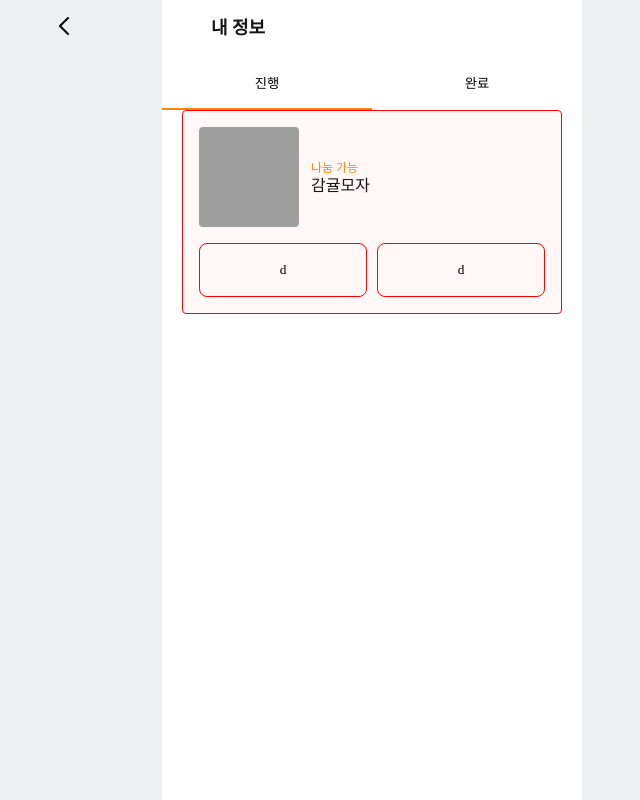
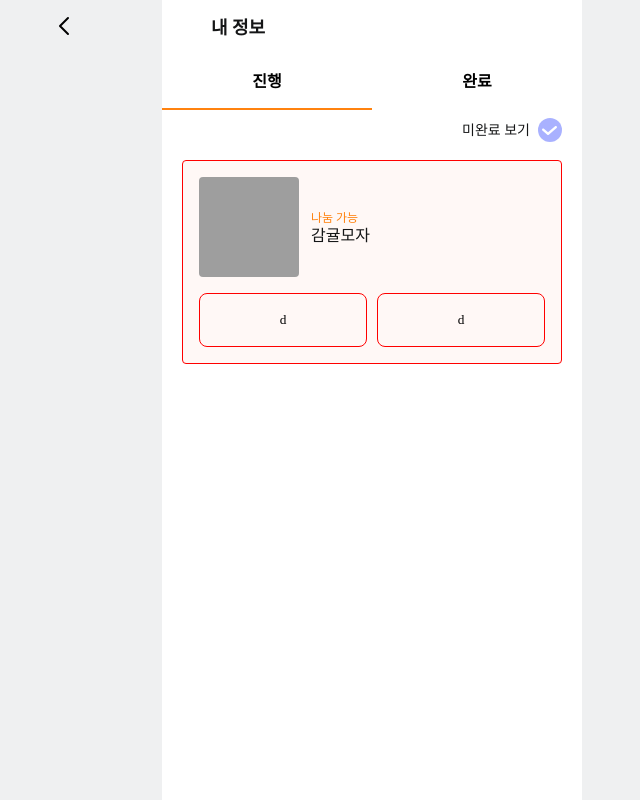
Before and after one commit to NolNol9oormthon/UseMineClient, a Next.js app: page /mypage in a window 1280 px wide. Shown: the whole page, without its empty margins (268-908 px from the left). Built offline with nearby package versions, Linux system fonts and the light colour scheme; grey boxes are pictures that could not be loaded; a web font is replaced by a local one.

Commit message:
feat: checkbox 레이아웃 작성

```diff
--- a/pages/mypage.tsx
+++ b/pages/mypage.tsx
@@ -4,6 +4,7 @@ import styled from 'styled-components';
 
 import Header from '../src/components/Header';
 import ShareCard from '../src/components/ShareCard';
+import Checkbox from '../assets/icons/checkbox.svg';
 
 enum TAB {
   NOTIFICATION = 'NOTIFICATION',
@@ -26,15 +27,24 @@ const TabMenu = styled.div`
 `;
 
 const Tab = styled.button<{ isHighlight: boolean }>`
+  font-weight: 700;
+  font-size: 16px;
+  line-height: 18px;
   width: 50%;
   border-bottom: ${({ isHighlight, theme }) =>
     isHighlight ? `2px solid ${theme.colors.tam_Orange500}` : `2px solid transparent`};
 `;
 
-const Contents = styled.div``;
+const Contents = styled.div`
+  padding: 8px 0;
+  display: flex;
+  flex-direction: column;
+  gap: 16px;
+`;
 
 const Mypage: NextPage = () => {
   const [tab, setTab] = useState<TAB>(TAB.NOTIFICATION);
+  const [isChecked, setIsChecked] = useState(false);
 
   const handleTabChange = () => {
     if (tab === TAB.NOTIFICATION) setTab(TAB.MYARTICLE);
@@ -65,6 +75,24 @@ const Mypage: NextPage = () => {
         </TabMenu>
       </TabSection>
       <Contents>
+        {/* <IncompleteToggle ty></IncompleteToggle> */}
+        {/* <label htmlFor="incompleteToggle">미완료 보기</label>
+        <input id="incompleteToggle" type="checkbox" /> */}
+        <CheckboxWrapper>
+          <CheckboxTitle>미완료 보기</CheckboxTitle>
+          <HiddenCheckbox
+            type="checkbox"
+            id="incompleteCheckbox"
+            checked={isChecked}
+            onChange={() => {
+              setIsChecked((prev) => !prev);
+              console.log(isChecked);
+            }}
+          />
+          <label htmlFor="incompleteCheckbox">
+            <StyledCheckBox isChecked={isChecked} htmlFor="incompleteCheckbox" />
+          </label>
+        </CheckboxWrapper>
         <ShareCard />
       </Contents>
     </>
@@ -72,3 +100,29 @@ const Mypage: NextPage = () => {
 };
 
 export default Mypage;
+
+const CheckboxWrapper = styled.div`
+  position: relative;
+  display: flex;
+  align-items: center;
+  gap: 8px;
+  justify-content: flex-end;
+`;
+
+const CheckboxTitle = styled.span`
+  font-weight: 400;
+  font-size: 14px;
+  line-height: 16px;
+  color: ${({ theme }) => theme.colors.gray900};
+`;
+
+const HiddenCheckbox = styled.input`
+  position: absolute;
+  appearance: none;
+  -webkit-appearance: none;
+  -moz-appearance: none;
+`;
+
+const StyledCheckBox = styled(Checkbox)<{ isChecked: boolean }>`
+  opacity: ${({ isChecked }) => (isChecked ? 1 : 0.5)};
+`;
```
Also changed, not shown: assets/icons/checkbox.svg (added).
